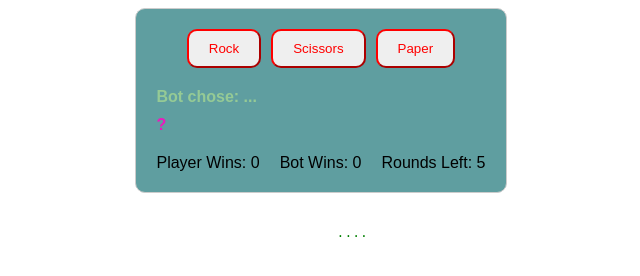
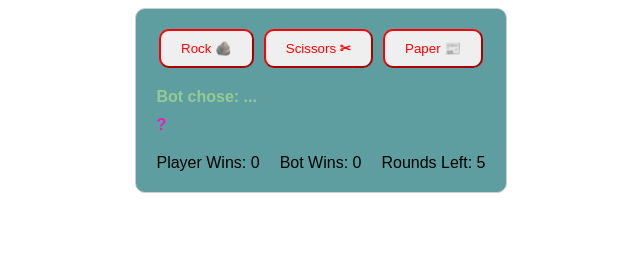
Before and after one commit to functionjs/hello-world, a plain HTML site: page RSP/index.html in a window 1280 px wide. Both pictures are taken after a click on the button "Start Game". Shown: the whole page, without its empty margins (319-959 px from the left). Drawn offline with Linux system fonts and the light colour scheme.

Commit message:
Update index.html on 7 may 2025

```diff
--- a/RSP/index.html
+++ b/RSP/index.html
@@ -2,7 +2,7 @@
 <html>
 
  <head>
-     <title>Rock Scissors Paper</title>
+     <title>Rock Scissors Paper Version 1.0</title>
      <link rel="stylesheet" href="style.css">
  </head>
 
@@ -16,9 +16,9 @@
          <br>
           <label id="labelBotStrength">Bot Strength: </label>
             <select id="botStrength">
-                <option value="0">Weakest</option>
-                <option value="1">Medium</option>
-                <option value="2">Strongest</option>
+                <option value="0"                   >Weakest</option>
+                <option value="1"selected="selected">Medium</option>
+                <option value="2"                   >Strongest</option>
             </select>
 
             <br>
@@ -32,9 +32,9 @@
 
     <div class="game" style="display: none;">
         <div class="choices">
-            <button onclick="play('rock')">Rock</button>
-             <button onclick="play('scissors')">Scissors</button>
-              <button onclick="play('paper')">Paper</button>
+            <button onclick="play('rock 🪨')">Rock 🪨</button>
+             <button onclick="play('scissors ✂')">Scissors <b>✂</b></button>
+              <button onclick="play('paper 📰')">Paper 📰</button>
         </div>
 
         <div id="botChoice">...</div>
@@ -46,9 +46,7 @@
             <div>Rounds Left: <span id="roundsLeft">0</span></div>
         </div>
     </div>
-     <pre id="myconsole">
-        ....
-     </pre>
+     <pre id="myconsole"></pre>
     <script src="script.js"></script>
  </body>
 </html>
```
